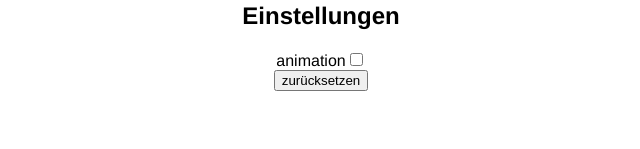
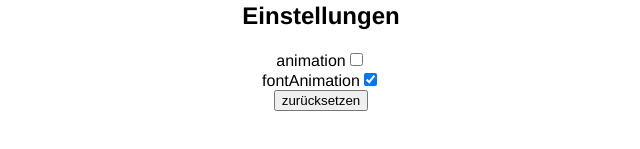
Before and after one commit to DennisMaass/photobooth, a Vue app in the folder packages/vue-frontend/: page /config in a window 1280 px wide. Shown: the part 395-544 px from the top of the page, without its empty margins (319-959 px from the left). Built offline with nearby package versions, Linux system fonts and the light colour scheme; no server answers.

Commit message:
fix: design fixes

```diff
--- a/packages/vue-frontend/src/components/FramedImage.vue
+++ b/packages/vue-frontend/src/components/FramedImage.vue
@@ -50,6 +50,7 @@ const fotoTextFont = computed(() => selectedTheme.value.fotoTextFont);
   &__date {
     font-size: 22px;
     line-height: 1.2;
+    font-family: Rushtick, sans-serif;
   }
 
   &__separator {
--- a/packages/vue-frontend/src/components/HomeTitle.vue
+++ b/packages/vue-frontend/src/components/HomeTitle.vue
@@ -14,10 +14,10 @@ onMounted(() => {
     .timeline({ loop: true })
     .add({
       targets: ".ml3 .letter",
-      opacity: [0, 1],
-      easing: "easeInOutQuad",
-      duration: 2250,
-      delay: (el: HTMLElement, i: number) => 150 * (i + 1),
+      opacity: [.0, 1],
+      easing: "easeOutExpo",
+      duration: 15,
+      delay: (el: HTMLElement, i: number) => 100 * (i + 1),
     })
     .add({
       targets: ".ml3",
@@ -33,7 +33,6 @@ onMounted(() => {
 .home-title {
   font-family: "sans-serif";
   font-size: 40px;
-  letter-spacing: -8px;
 }
 
 .letter {
--- a/packages/vue-frontend/src/components/WeddingIntro.vue
+++ b/packages/vue-frontend/src/components/WeddingIntro.vue
@@ -2,7 +2,7 @@
 import HomeTitle from "@/components/HomeTitle.vue";
 import useThemes from "@/composables/useThemes";
 
-const { people, selectedTheme } = useThemes();
+const { people, selectedTheme, fontAnimationEnabled } = useThemes();
 
 const firstPerson = people.value[0];
 const secondPerson = people.value[1];
@@ -24,7 +24,7 @@ if (secondPerson?.firstName) {
     alt="event image"
   />
   <HomeTitle class="home__title">
-    <p>
+    <div v-if="fontAnimationEnabled">
       <span class="name-letter ml3">
         <span
           class="letter"
@@ -48,7 +48,20 @@ if (secondPerson?.firstName) {
           {{ letter }}
         </span>
       </span>
-    </p>
+    </div>
+    <div v-else>
+      <div class="name-letter">
+        {{firstPerson.firstName}}
+      </div>
+      <br />
+      <span class="and-letter">
+        <span>&amp;</span>
+      </span>
+      <br />
+      <div class="name-letter">
+        {{secondPerson.firstName}}
+      </div>
+    </div>
   </HomeTitle>
 </template>
 
@@ -64,4 +77,10 @@ if (secondPerson?.firstName) {
   font-size: var(--name-letter-size);
   color: var(--name-letter-color);
 }
+
+.letter {
+  display: inline-block;
+  opacity: 0;
+  letter-spacing: -8px;
+}
 </style>
--- a/packages/vue-frontend/src/composables/useThemes.ts
+++ b/packages/vue-frontend/src/composables/useThemes.ts
@@ -42,6 +42,7 @@ const people = ref<Person[]>([
 const company = useLocalStorage("company", "");
 const fotoText = ref("")
 const animationEnabled = useLocalStorage("animationEnabled", false);
+const fontAnimationEnabled = useLocalStorage("fontAnimationEnabled", true);
 
 /* const newThemeType = {
   id: "wedding1",
@@ -100,6 +101,7 @@ type UseThemes = {
   selectedTheme: ComputedRef<Theme>;
   selectedThemeId: Ref<string>;
   animationEnabled: RemovableRef<boolean>;
+  fontAnimationEnabled: RemovableRef<boolean>;
   fotoText: RemovableRef<string>;
 };
 
@@ -171,9 +173,12 @@ export default (): UseThemes => {
     // });
 
     selectedThemeId.value = themeObj.id;
-    animationEnabled.value = themeObj.animation !== undefined;
 
-    if (!fotoText.value) {
+    if(animationEnabled.value && !themeObj.animation){
+      animationEnabled.value = false
+    }
+
+    if (!fotoText.value && themeObj.fotoText) {
       fotoText.value = themeObj.fotoText;
     }
     setCssVars(themeObj)
@@ -305,6 +310,7 @@ export default (): UseThemes => {
     selectedTheme,
     selectedThemeId,
     animationEnabled,
+    fontAnimationEnabled,
     themes,
     people,
     company,
--- a/packages/vue-frontend/src/views/ConfigView.vue
+++ b/packages/vue-frontend/src/views/ConfigView.vue
@@ -13,6 +13,7 @@ const {
   themes,
   selectedTheme,
   animationEnabled,
+  fontAnimationEnabled
 } = useThemes();
 
 function handleReset() {
@@ -67,6 +68,10 @@ function handleReset() {
         <label>animation</label>
         <input type="checkbox" v-model="animationEnabled" />
       </div>
+      <div>
+        <label>fontAnimation</label>
+        <input type="checkbox" v-model="fontAnimationEnabled" />
+      </div>
     </div>
     <button @click="handleReset">zurücksetzen</button>
     <div class="config-view__footer">
```
